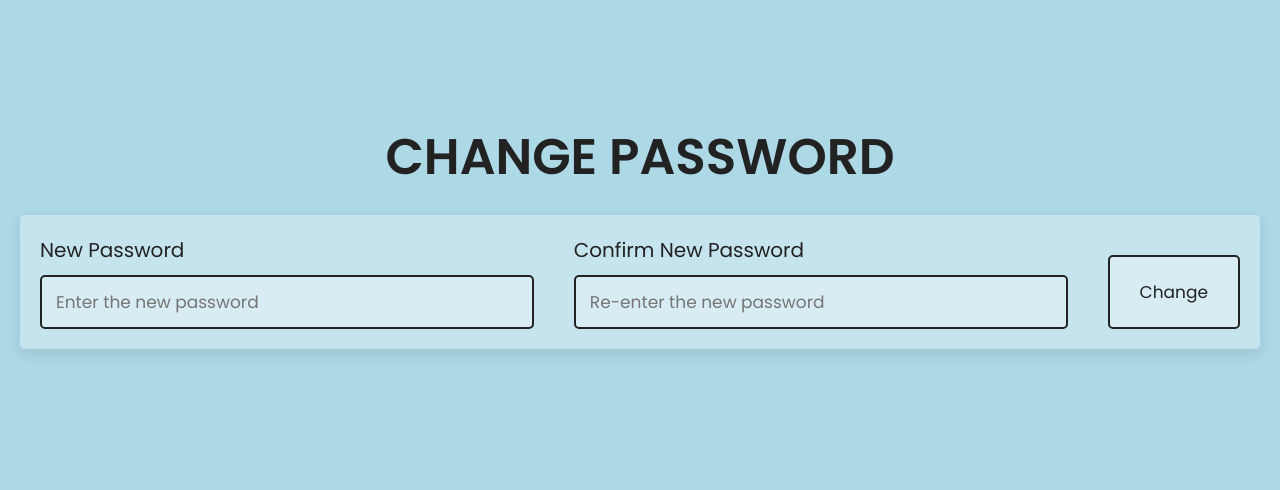
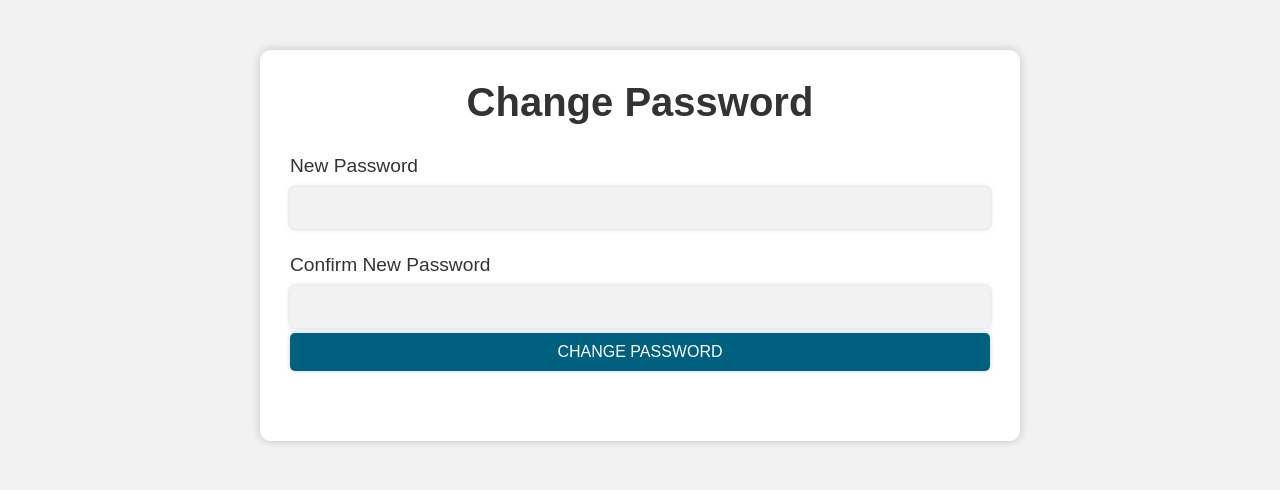
Before and after one commit to lensesorsa/lense, a PHP site: page /changepassword.php in a window 1280 px wide. Shown: the top 490 px of the page. Run offline with PHP 8.4, Linux system fonts and the light colour scheme; data that the repository does not hold is empty.

Commit message:
change password

```diff
--- a/changepassword.php
+++ b/changepassword.php
@@ -1,108 +1,137 @@
-<?php
-session_start();
-$host = "localhost";
-$username = "root";
-$password = "";
-
-try {
-    $conn = new PDO("mysql:host=$host;dbname=vaccination_db", $username, $password);
-    $conn->setAttribute(PDO::ATTR_ERRMODE, PDO::ERRMODE_EXCEPTION);
-
-    $passErr = $matchErr = $name = "";
-
-    if ($_SERVER["REQUEST_METHOD"] == "POST") {
-        if (empty($_POST['newpassword'])) {
-            $passErr = "New password is required";
-        } else {
-            $new_password = $_POST['newpassword'];
-        }
-
-        if (empty($_POST['newpassword2'])) {
-            $passErr = "Confirm new password is required";
-        } else {
-            $new_password2 = $_POST['newpassword2'];
-        }
-
-        if ($new_password != $new_password2) {
-            $matchErr = "Passwords do not match. Please re-enter your new password.";
-        } else {
-            // $passErr = "";
-            if (isset($_POST['update'])) {
-                $sql1 = "UPDATE users SET password='$new_password' WHERE name='{$_SESSION['name']}'";
-                $conn->exec($sql1);
-            } else {
-                $updateErr = "get registered in first";
-            }
-
-            $sq = "SELECT * FROM users WHERE user_id = '{$_SESSION['user_id']}' AND password IS NOT NULL";
-            $result = $conn->query($sq);
-            $count = 0;
-
-            while ($row = $result->fetch(PDO::FETCH_ASSOC)) {
-                $_SESSION['name'] = $row['name'];
-                $_SESSION['password'] = $row['password'];
-                $_SESSION['role'] = $row['role'];
-                $count = $count + 1;
-            }
-
-            if ($count == 0) {
-                $passErr = "Invalid user";
-            } else {
-                header("location: parent.php");
-            }
-        }
-
-        $conn = null;
-    }
-} catch (PDOException $e) {
-    echo $e->getMessage();
-}
-?>
-
 <!DOCTYPE html>
 <html lang="en">
-
    <head>
       <meta charset="UTF-8">
       <meta http-equiv="X-UA-Compatible" content="IE=edge">
       <meta name="viewport" content="width=device-width, initial-scale=1.0">
-   <title>contact</title>
-
-   <!-- font awesome cdn link  -->
+      <title>Change Password</title>
       <link rel="stylesheet" href="https://cdnjs.cloudflare.com/ajax/libs/font-awesome/5.15.4/css/all.min.css">
-
-   <!-- swiper css link  -->
       <link rel="stylesheet" href="https://unpkg.com/swiper@7/swiper-bundle.min.css" />
-
-   <!-- custom css file link  -->
-   <link rel="stylesheet" href="css/style.css">
-
+      <style>
+         * {
+            margin: 0;
+            padding: 0;
+            box-sizing: border-box;
+         }
+         body {
+            font-family: sans-serif;
+            background-color: #f2f2f2;
+         }
+         .container {
+            max-width: 800px;
+            margin: 0 auto;
+            padding: 50px 20px;
+         }
+         .contact {
+            background-color: white;
+            padding: 30px;
+            border-radius: 10px;
+            box-shadow: 0 0 10px rgba(0, 0, 0, 0.2);
+         }
+         .heading {
+            font-size: 2.5rem;
+            text-align: center;
+            margin-bottom: 30px;
+            color: #333;
+         }
+         .flex {
+            display: flex;
+            flex-direction: column;
+            justify-content: space-between;
+         }
+         .inputBox {
+            width: 100%;
+            margin-bottom: 20px;
+         }
+         .inputBox span {
+            display: block;
+            margin-bottom: 5px;
+            font-weight: 500;
+            color: #333;
+         }
+         .inputBox input {
+            width: 100%;
+            padding: 10px;
+            border: none;
+            border-radius: 5px;
+            box-shadow: 0 0 5px rgba(0, 0, 0, 0.2);
+            font-size: 1rem;
+            font-family: sans-serif;
+         }
+         .btn {
+            background-color: #008CBA;
+            border: none;
+            color: white;
+            padding: 10px 20px;
+            border-radius: 5px;
+            cursor: pointer;
+            font-size: 1.2rem;
+            font-weight: 500;
+            text-transform: uppercase;
+            box-shadow: 0 0 5px rgba(0, 0, 0, 0.2);
+            transition: all 0.3s ease;
+         }
+         .btn:hover {
+            background-color: #006080;
+         }
+         .error {
+            font-size: 0.8rem;
+            font-weight: 500;
+            margin-top: 5px;
+            color: red;
+         }
+         /* Additional styles */
+         label {
+            display: block;
+            margin-bottom: 10px;
+            font-size: 1.2rem;
+            color: #333;
+         }
+         input[type="password"] {
+            font-size: 1.2rem;
+            padding: 10px;
+            border: none;
+            border-radius: 5px;
+            box-shadow: 0 0 5px rgba(0, 0, 0, 0.2);
+            background-color: #f2f2f2;
+            color: #333;
+         }
+         input[type="password"]:focus {
+            outline: none;
+            box-shadow: 0 0 5px rgba(0, 140, 186, 0.5);
+         }
+         .inputBox input[type="submit"] {
+            background-color: #006080;
+         }
+         .inputBox input[type="submit"]:hover {
+            background-color: #004256;
+         }
+      </style>
    </head>
-
-<body style="background-image:none; background-color:lightblue">
-
+   <body>
       <div class="container">
          <section class="contact">
             <h1 class="heading">Change Password</h1>
             <form action="" method="post">
                <div class="flex">
                   <div class="inputBox">
-                  <span>New Password</span>
-                  <span class="error" style="color: red;"><?php echo $passErr; ?></span>
-                  <input type="password" placeholder="Enter the new password" name="newpassword" required>
-               </div><br>
+                     <label for="newpassword">New Password</label>
+                     <input type="password" id="newpassword" name="newpassword" required>
+                     <span class="error"><?php echo $passErr; ?></span>
+                  </div>
                   <div class="inputBox">
-                  <span>Confirm New Password</span>
-                  <span class="error" style="color: red;"><?php echo $passErr; ?></span>
-                  <span class="error" style="color: red;"><?php echo $matchErr; ?></span>
-                  <input type="password" placeholder="Re-enter the new password" name="newpassword2" required>
-               </div><br>
-               <input type="submit" value="change" name="update" class="btn">
+                     <label for="newpassword2">Confirm New Password</label>
+                     <input type="password" id="newpassword2" name="newpassword2" required>
+                     <span class="error"><?php echo $passErr; ?></span>
+                     <span class="error"><?php echo $matchErr; ?></span                  </div>
+                  <div class="inputBox">
+                     <input type="submit" value="Change Password" name="update" class="btn">
+                  </div>
                </div>
             </form>
          </section>
       </div>
-   <!-- Rest of the code remains the same -->
+      <script src="https://unpkg.com/swiper@7/swiper-bundle.min.js"></script>
+      <script src="js/main.js"></script>
    </body>
-
 </html>
```
Lines whose indentation alone changed are shown as unchanged.
